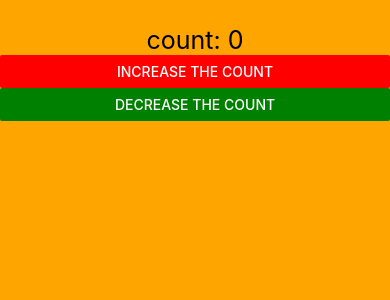
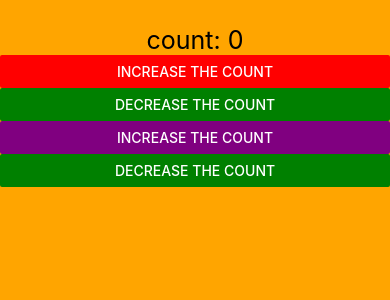
Before and after one commit to BrendanMcGaw/WeatherApp, a React Native app: screen / in a window 390 px wide. Shown: the top 300 px of the page. Built offline with nearby package versions, Linux system fonts and the light colour scheme.

Commit message:
Testing useEffect and cleanup  hook

```diff
--- a/src/demonstration/counter.js
+++ b/src/demonstration/counter.js
@@ -3,6 +3,11 @@
 
 const Counter = () => {
   const [count, setCount] = useState(0);
+  const [newCount, setNewCount] = useState(0);
+  useEffect(() => {
+    console.log(`Count changed`);
+  }, [count]);
+
   return (
     <View style={styles.container}>
       <Text style={styles.title}>{`count: ${count}`}</Text>
@@ -18,6 +23,20 @@
         title={"Decrease the count"}
         onPress={() => {
           setCount(count - 1);
+        }}
+      />
+      <Button
+        color={"purple"}
+        title={"Increase the count"}
+        onPress={() => {
+          setNewCount(count + 1);
+        }}
+      />
+      <Button
+        color={"green"}
+        title={"Decrease the count"}
+        onPress={() => {
+          setNewCount(count - 1);
         }}
       />
     </View>
```
